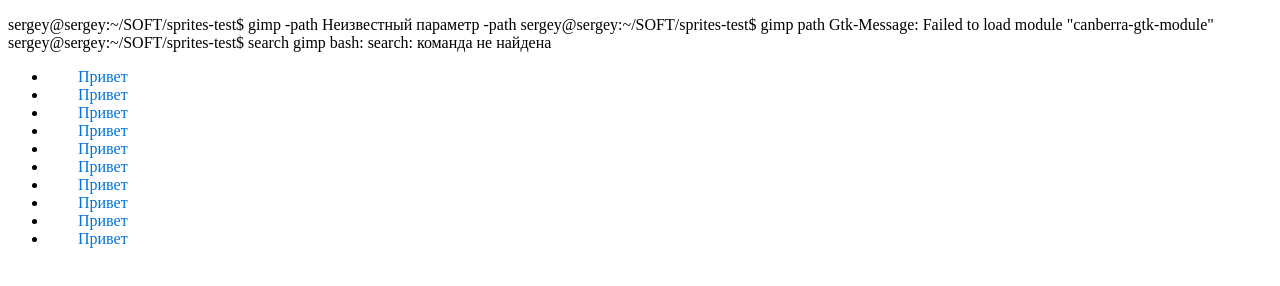
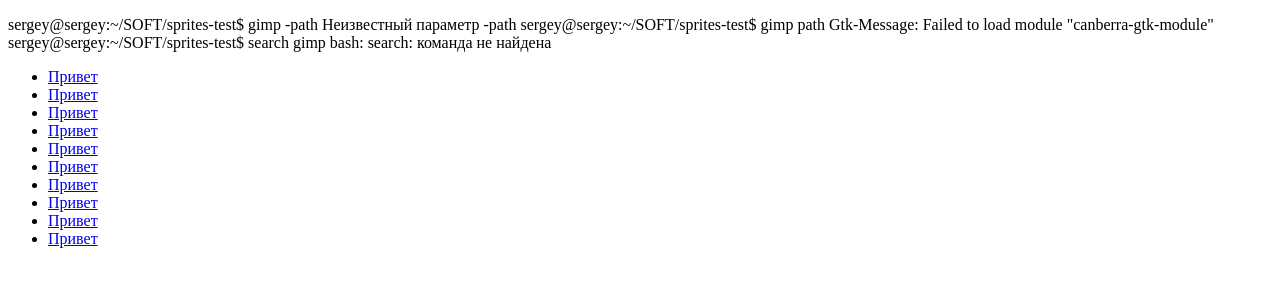
Before and after one commit to Mikhail163/sprite_compass_css_make, a plain HTML site: page index.html in a window 1280 px wide. Drawn offline with Linux system fonts and the light colour scheme.

Commit message:
compass sprite css make

```diff
--- a/sass/style.scss
+++ b/sass/style.scss
@@ -6,13 +6,5 @@ $blue:  #0074de;
 @import "compass/utilities/sprites";
 
 @import "nav/*.png";
-@import "logo/*.png";
 
 @include all-nav-sprites;
-
-a {
-    padding-left: 30px;
-    @include link-colors($blue);
-    text-decoration: none;
-    &:hover { text-decoration: underline;}
-}
```
Also changed, not shown: stylesheets/style.css.
